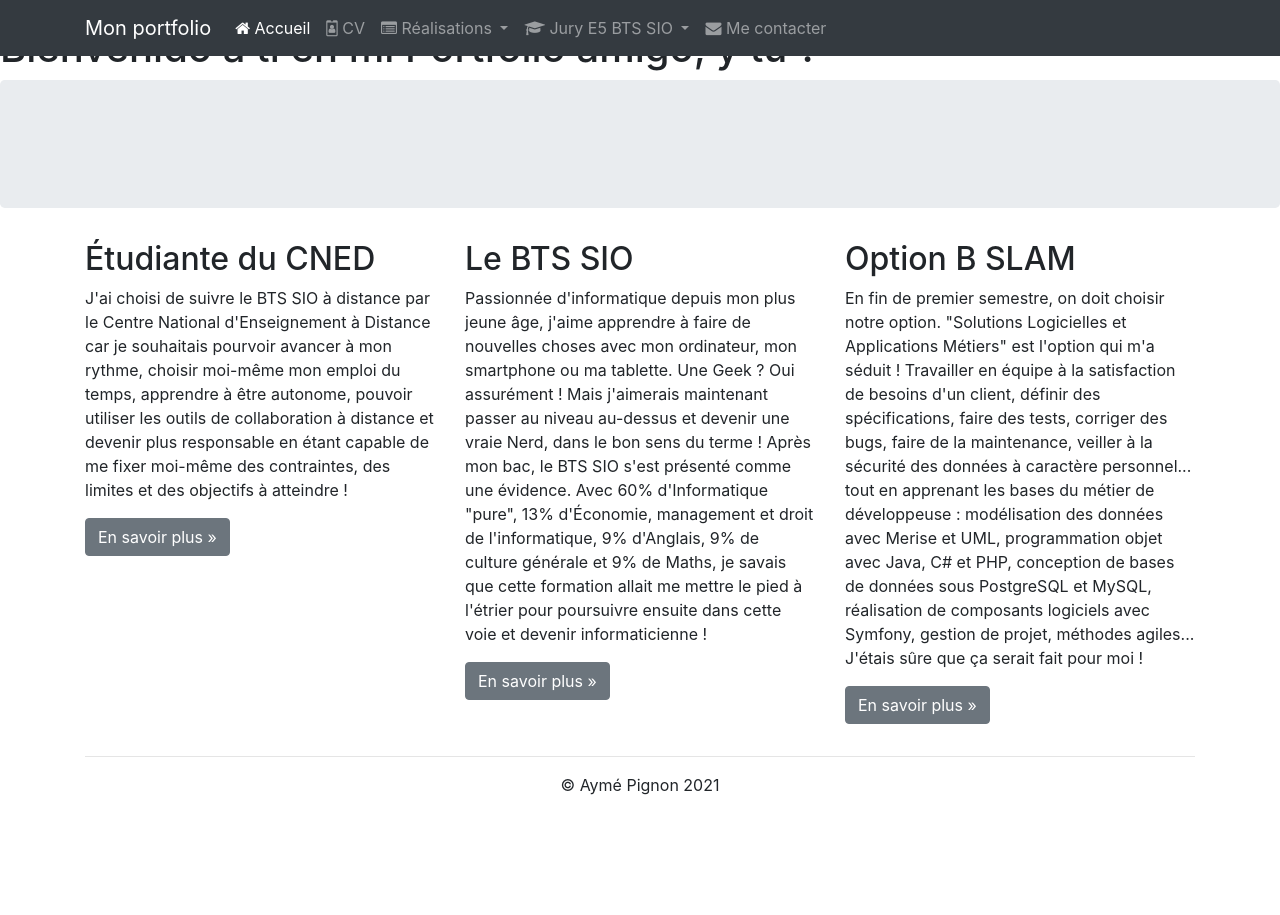
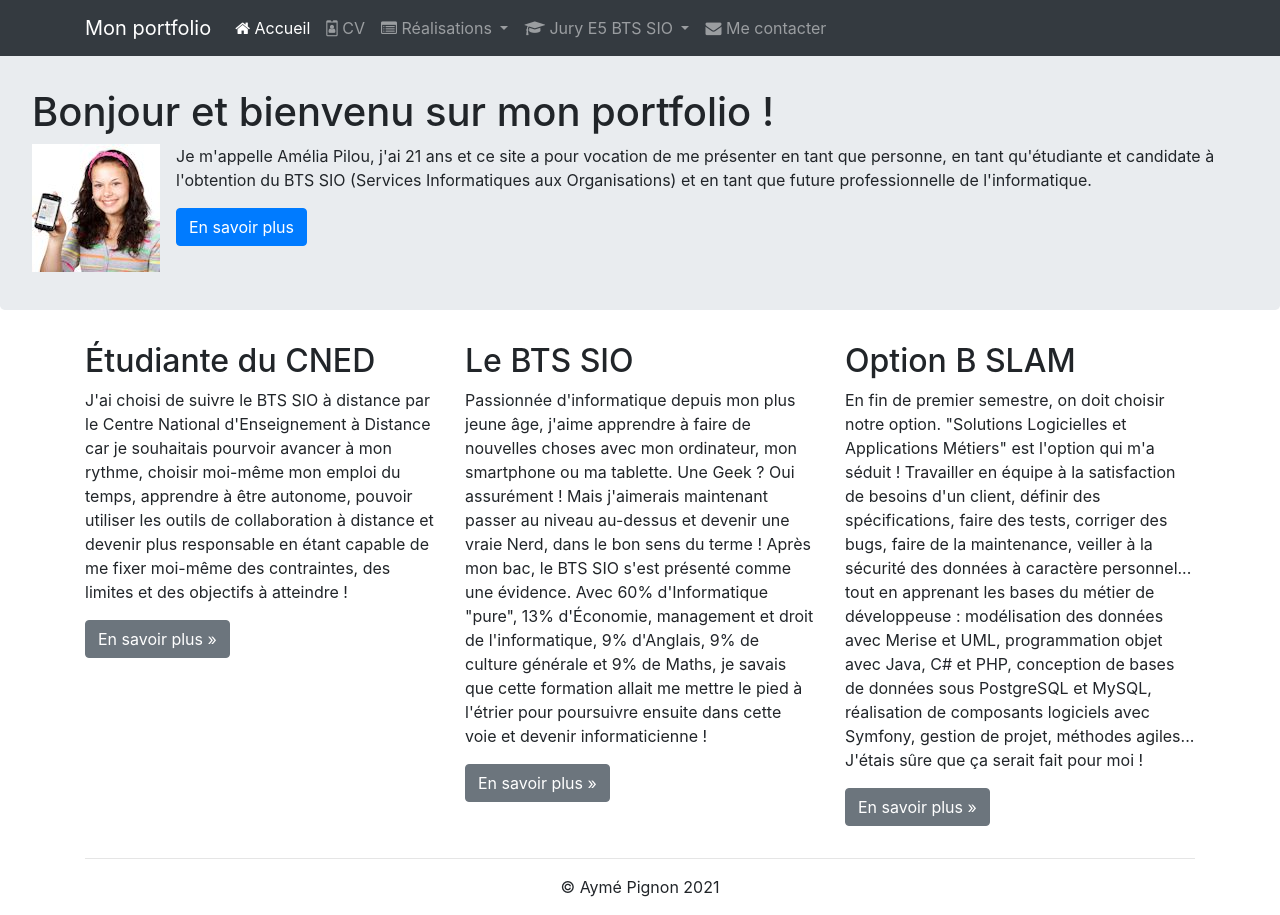
Before and after one commit to JeSuisUn3mCpt/ayme.github.io, a plain HTML site: page index.html in a window 1280 px wide. Before the commit the page ends 813 px from the top, so only its background shows below. Drawn offline with nearby package versions, Linux system fonts and the light colour scheme.

Commit message:
1.1 Mise en Place Body : pp + text + bouton

```diff
--- a/index.html
+++ b/index.html
@@ -126,10 +126,6 @@
             </div>
         </nav>
 
-
-
-        <h1>Bienvenido a ti en mi Portfolio amigo, y tu ?</h1>
-
         <!-- Optional JavaScript; choose one of the two! -->
 
         <!-- Option 1: jQuery and Bootstrap Bundle (includes Popper) -->
@@ -143,8 +139,19 @@
         <script src="https://cdn.jsdelivr.net/npm/bootstrap@4.6.1/dist/js/bootstrap.min.js" integrity="sha384-VHvPCCyXqtD5DqJeNxl2dtTyhF78xXNXdkwX1CZeRusQfRKp+tA7hAShOK/B/fQ2" crossorigin="anonymous"></script>
         -->
 
+
+
+
         <!---------------------------------------- Footer ----------------------------------------->
-        <div class="jumbotron"></div> <!-- Emplacement pour le contenu principal de la page -->
+        <div class="jumbotron">
+            <h1>Bonjour et bienvenu sur mon portfolio !</h1>
+            <img src="images/AmeliaPilou.jpg" class="float-left mr-3" alt="Photo D'amélia pilou">
+            <p class='mb-0'>Je m'appelle Amélia Pilou, j'ai 21 ans et ce site a pour vocation de me présenter en tant que personne, en tant qu'étudiante et candidate
+                à l'obtention du BTS SIO (Services Informatiques aux Organisations) et en tant que future professionnelle de l'informatique.</p>
+            <button type="button" class="btn btn-primary mt-3">En savoir plus</button>
+        </div> <!-- Emplacement pour le contenu principal de la page -->
+
+
         <footer>
             <div class="container">
                 <div class="row">
```
